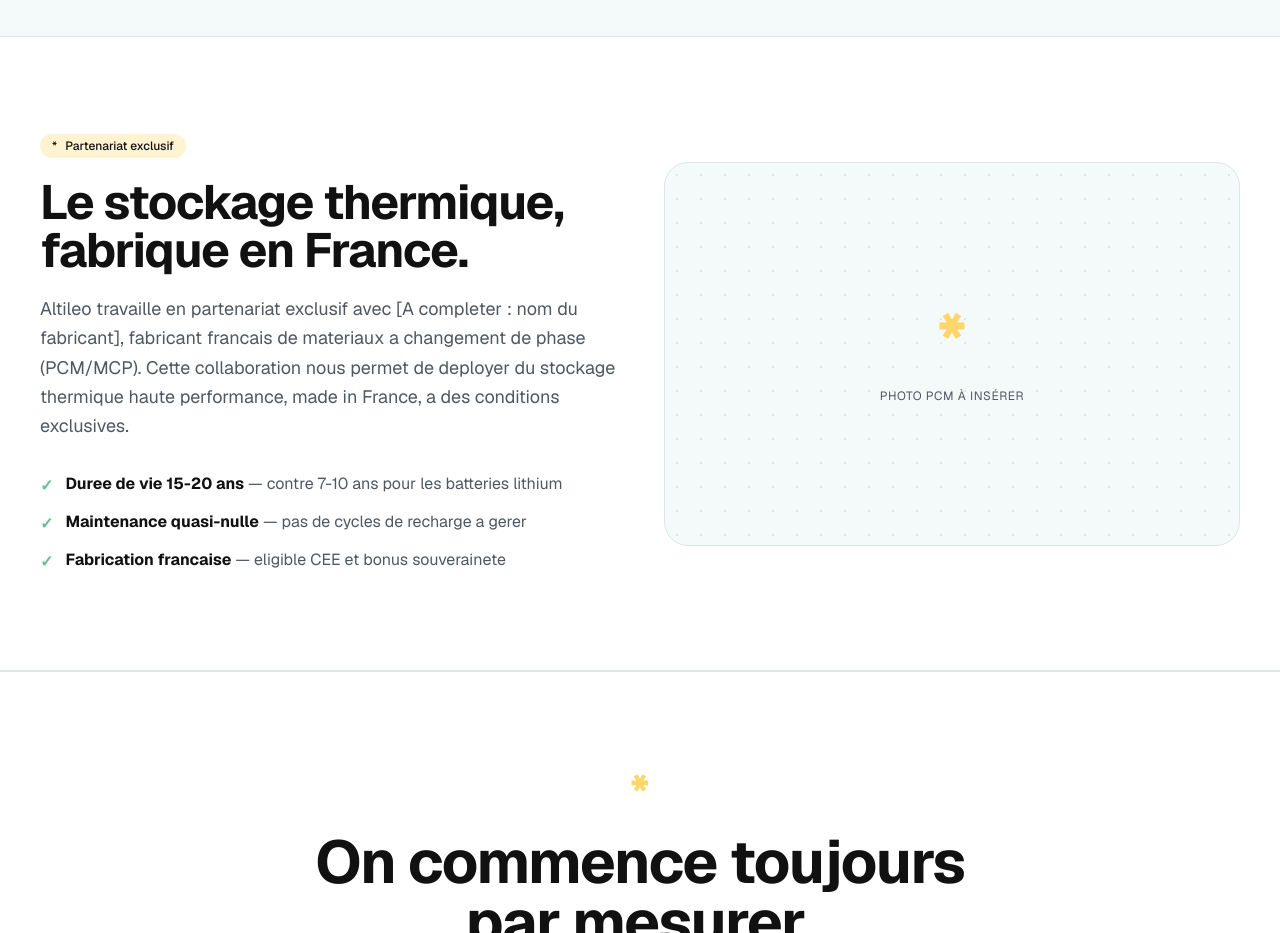
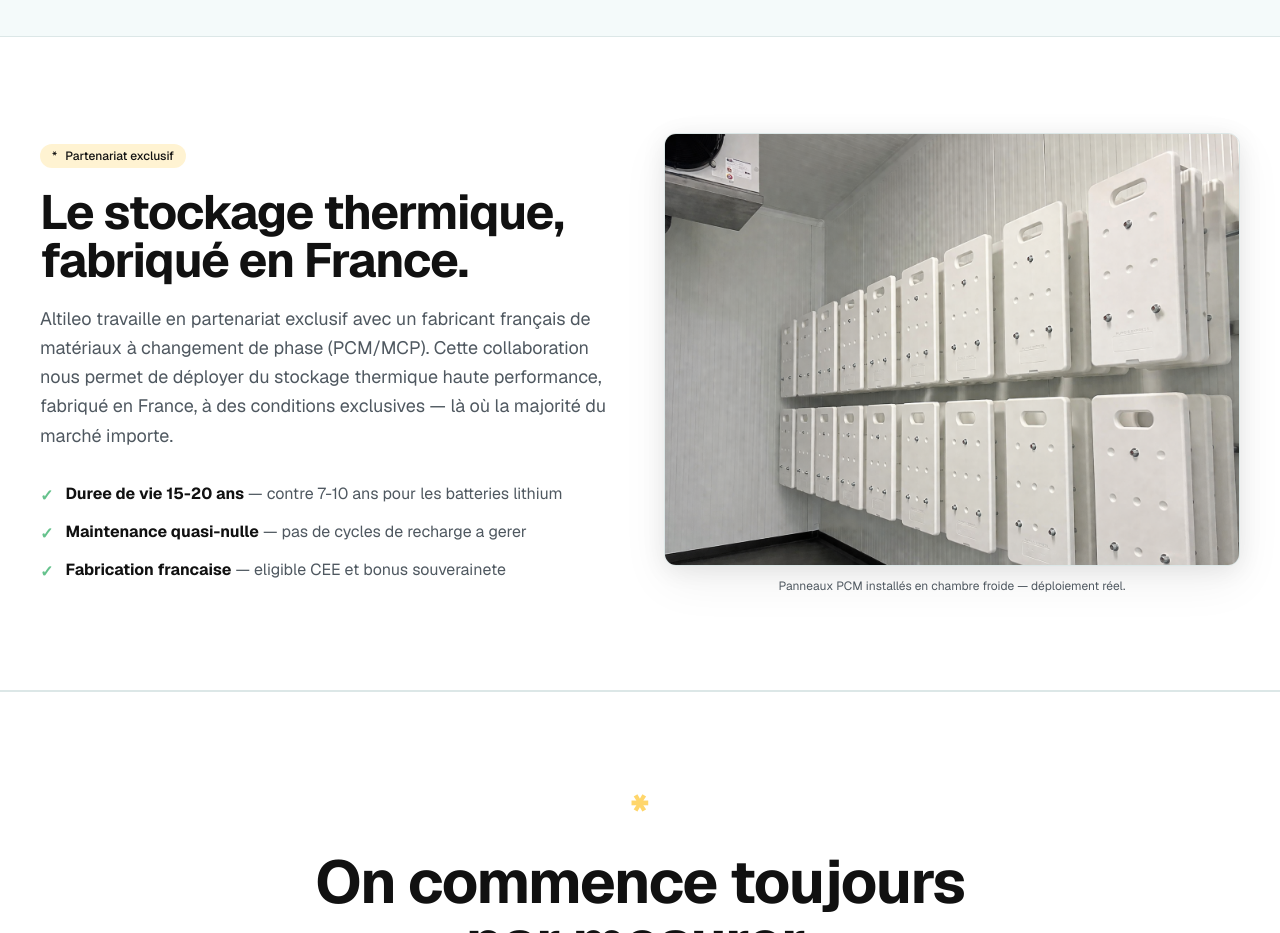
Before and after one commit to altileo/altileo, a Next.js app: page / in a window 1280 px wide. Shown: the part 7140-8073 px from the top of the page. Built offline with nearby package versions, Linux system fonts and the light colour scheme; no server answers.

Commit message:
feat: vraie photo PCM (mcp05) + nettoyage placeholders

```diff
--- a/src/components/sections/Pcm.tsx
+++ b/src/components/sections/Pcm.tsx
@@ -1,12 +1,10 @@
+import Image from 'next/image';
 import { Container } from '@/components/ui/Container';
 import { pcm } from '@/lib/content';
 
 export function Pcm() {
   return (
-    <section
-      className="py-24 bg-white border-y border-line"
-      aria-label="Partenariat PCM"
-    >
+    <section className="py-24 bg-white border-y border-line" aria-label="Partenariat PCM">
       <Container className="grid lg:grid-cols-2 gap-12 items-center">
         <div>
           <div className="inline-flex items-center gap-2 bg-highlight/30 rounded-full px-3 py-1 text-xs font-medium text-ink mb-5">
@@ -19,12 +17,7 @@ export function Pcm() {
           <ul className="mt-8 space-y-3">
             {pcm.bullets.map((b) => (
               <li key={b.strong} className="flex items-start gap-3">
-                <span
-                  className="text-success font-bold mt-0.5"
-                  aria-hidden="true"
-                >
-                  ✓
-                </span>
+                <span className="text-success font-bold mt-0.5" aria-hidden="true">✓</span>
                 <span className="text-muted">
                   <strong className="text-ink">{b.strong}</strong> — {b.body}
                 </span>
@@ -32,18 +25,20 @@ export function Pcm() {
             ))}
           </ul>
         </div>
-        <div className="grid-dots bg-bg rounded-3xl border border-line h-96 flex items-center justify-center">
-          <div className="text-center text-muted">
-            <div
-              className="text-7xl font-bold text-highlight mb-3"
-              aria-hidden="true"
-            >
-              *
-            </div>
-            <div className="text-xs uppercase tracking-wider">
-              Photo PCM à insérer
-            </div>
+        <div className="relative">
+          <div className="screen-frame">
+            <Image
+              src="/screenshots/mcp05.png"
+              alt="Panneaux de stockage thermique PCM (matériaux à changement de phase) installés en chambre froide — déploiement Altileo"
+              width={1600}
+              height={1200}
+              className="w-full block h-auto"
+              sizes="(max-width: 1024px) 100vw, 600px"
+            />
           </div>
+          <p className="mt-3 text-xs text-muted text-center">
+            Panneaux PCM installés en chambre froide — déploiement réel.
+          </p>
         </div>
       </Container>
     </section>
--- a/src/lib/content.ts
+++ b/src/lib/content.ts
@@ -134,8 +134,8 @@ export const bacs = {
 
 export const pcm = {
   pill: 'Partenariat exclusif',
-  title: 'Le stockage thermique, fabrique en France.',
-  body: 'Altileo travaille en partenariat exclusif avec [A completer : nom du fabricant], fabricant francais de materiaux a changement de phase (PCM/MCP). Cette collaboration nous permet de deployer du stockage thermique haute performance, made in France, a des conditions exclusives.',
+  title: 'Le stockage thermique, fabriqué en France.',
+  body: 'Altileo travaille en partenariat exclusif avec un fabricant français de matériaux à changement de phase (PCM/MCP). Cette collaboration nous permet de déployer du stockage thermique haute performance, fabriqué en France, à des conditions exclusives — là où la majorité du marché importe.',
   bullets: [
     { strong: 'Duree de vie 15-20 ans', body: 'contre 7-10 ans pour les batteries lithium' },
     { strong: 'Maintenance quasi-nulle', body: 'pas de cycles de recharge a gerer' },
```
Also changed, not shown: public/screenshots/mcp05.png (added).
